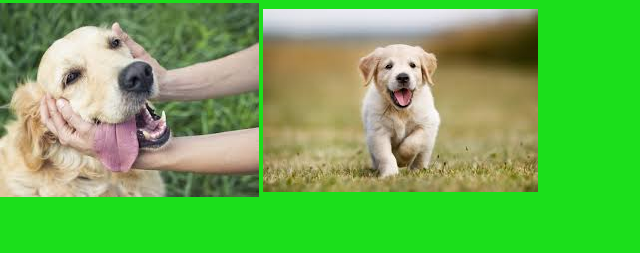
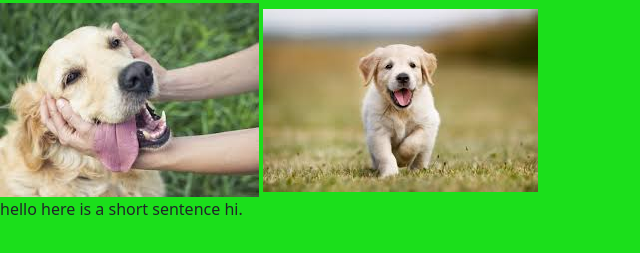
Before and after one commit to Joby-H/VSCPractive, a plain HTML site: page index.html in a window 1280 px wide. Shown: the part 53-306 px from the top of the page, without its empty margins (0-640 px from the left). Drawn offline with nearby package versions, Linux system fonts and the light colour scheme.

Commit message:
index html with new sentence and dog

```diff
--- a/index.html
+++ b/index.html
@@ -14,7 +14,7 @@
     <h1>Hello, world!</h1>
     <img src="images/doggy.jpg" alt="dog being pet">
     <img src="images/puppy.jpg" alt="puppy running">
-
+    <p>hello here is a short sentence hi.</p>
     <!-- Optional JavaScript; choose one of the two! -->
 
     <!-- Option 1: Bootstrap Bundle with Popper -->
```
